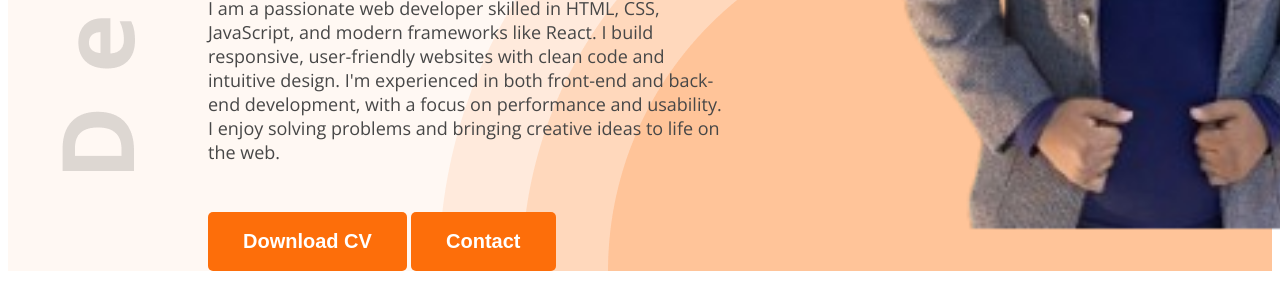
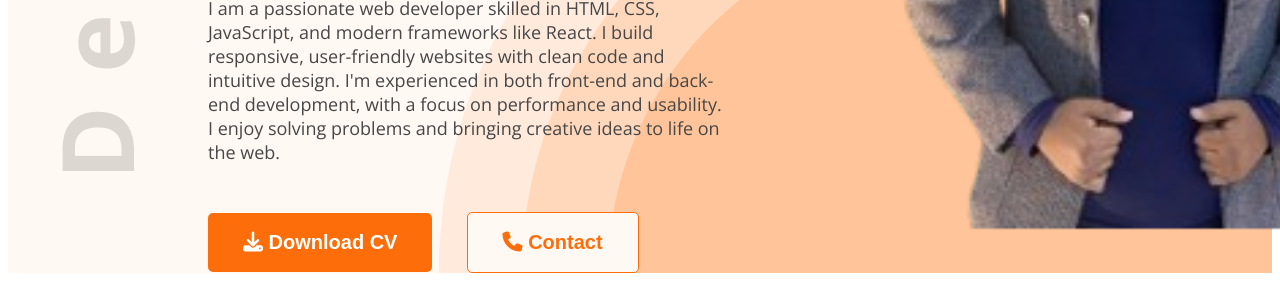
Before and after one commit to rsd-hub-bit/Daiyan-Porfolio, a plain HTML site: page index.html in a window 1280 px wide. Shown: the part 650-952 px from the top of the page. Drawn offline with nearby package versions, Linux system fonts and the light colour scheme.

Commit message:
Changes added

```diff
--- a/index.html
+++ b/index.html
@@ -7,6 +7,7 @@
     <link rel="preconnect" href="https://fonts.googleapis.com">
     <link rel="preconnect" href="https://fonts.gstatic.com" crossorigin>
     <link href="https://fonts.googleapis.com/css2?family=Open+Sans:ital,wght@0,300..800;1,300..800&display=swap" rel="stylesheet">
+    <script src="https://kit.fontawesome.com/6221cea3da.js" crossorigin="anonymous"></script>
     <link rel="stylesheet" href="styles/portfolio.css">
 </head>
 <body class="open-sans-normal">
@@ -26,8 +27,8 @@
                 <h1 class="banner-title">Rad Shahmad Daiyan</h1>
                 <p class="banner_description dark-2">I am a passionate web developer skilled in HTML, CSS, JavaScript, and modern frameworks like React. I build responsive, user-friendly websites with clean code and intuitive design. I'm experienced in both front-end and back-end development, with a focus on performance and usability. I enjoy solving problems and bringing creative ideas to life on the web.
                 </p>
-                <button class="btn-primary download">Download CV</button>
-                <button class="btn-primary">Contact</button>
+                <button class="btn-primary download"> <i class="fa-solid fa-download"></i> Download CV</button>
+                <button class="contact"> <i class="fa-solid fa-phone"></i> Contact</button>
             </div>
             <div id="banner-image">
                 <img class="banner-image" src="Images/daiyan.png" alt="">
@@ -133,7 +134,7 @@
             </div>
             </div>
             <div class="text-center resume-download-cv">
-                <button class="btn-primary">Download CV
+                <button class="btn-primary"> <i class="fa-solid fa-download"></i> Download CV
                 </button>
             </div>
 
--- a/styles/portfolio.css
+++ b/styles/portfolio.css
@@ -62,6 +62,19 @@ nav ul li a{
     border: none;
     cursor: pointer;
     margin-top: 30px;
+}
+
+.contact{
+    background-color: #FFF8F3;
+    font-weight: bold;
+    font-size: 20px;
+    color: #fd6e0a;
+    padding: 18px 35px;
+    border-radius: 5px;
+    border: 1px solid #fd6e0a;
+    cursor: pointer;
+    margin-top: 30px;
+    margin-left: 30px;
 }
 
 .section-title{
```
